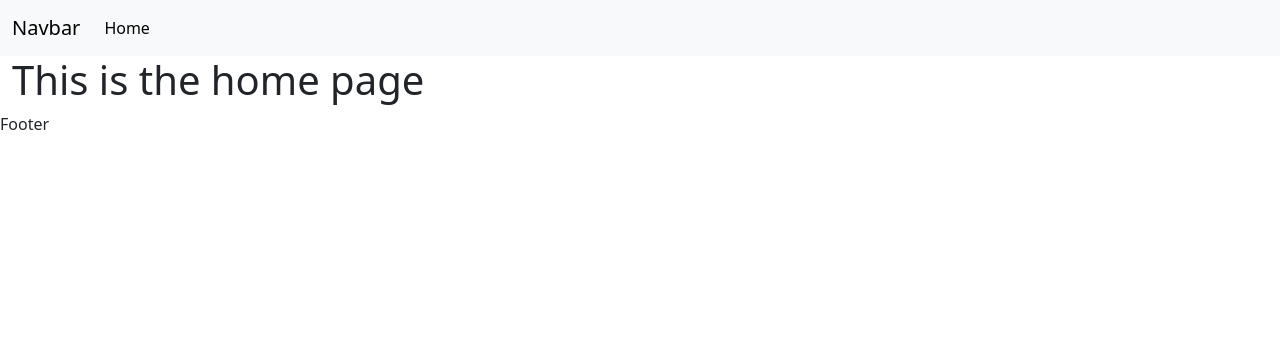
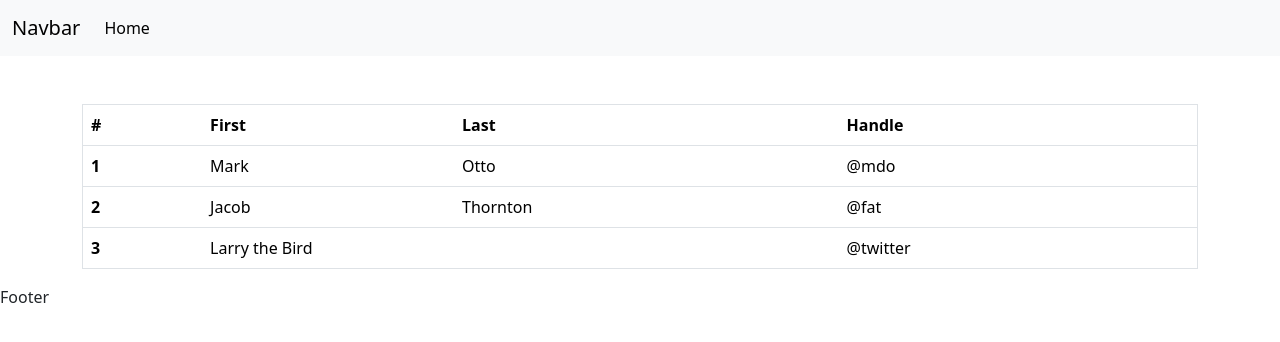
Before and after one commit to Dark-rambler/Vue-implementation, a Vue app: page / in a window 1280 px wide. Shown: the top 342 px of the page. Built offline with nearby package versions, Linux system fonts and the light colour scheme.

Commit message:
agrega la tabla, aun falta hacer el consumo de api

```diff
--- a/src/App.vue
+++ b/src/App.vue
@@ -7,7 +7,7 @@
 <template>
   <AppNavbar />
   <main>
-    <div class="container-fluid">
+    <div class="container-md">
     <RouterView />
     </div>
     <AppFooter />
--- a/src/assets/main.css
+++ b/src/assets/main.css
@@ -1,6 +1,10 @@
-@import './base.css';
+.cursor-pointer {
+  cursor: pointer;
+}
 
-#app {
+/* @import './base.css'; */
+
+/* #app {
   max-width: 1280px;
   margin: 0 auto;
   padding: 2rem;
@@ -32,4 +36,4 @@
     grid-template-columns: 1fr 1fr;
     padding: 0 2rem;
   }
-}
+} */
--- a/src/main.ts
+++ b/src/main.ts
@@ -1,4 +1,4 @@
-// import './assets/main.css'
+import './assets/main.css'
 import 'bootstrap/dist/css/bootstrap.min.css'; // Importa el CSS de Bootstrap
 import 'bootstrap/dist/js/bootstrap.bundle.min.js'; // Importa el JS de Bootstrap
 
--- a/src/views/HomeView.vue
+++ b/src/views/HomeView.vue
@@ -3,6 +3,36 @@
 
 <template>
   <main>
-    <h1>This is the home page</h1>
+    <div class=" mt-5 ">
+      <table class="table table-hover border">
+        <thead>
+          <tr>
+            <th scope="col">#</th>
+            <th scope="col">First</th>
+            <th scope="col">Last</th>
+            <th scope="col">Handle</th>
+          </tr>
+        </thead>
+        <tbody>
+          <tr class="cursor-pointer">
+            <th scope="row">1</th>
+            <td>Mark</td>
+            <td>Otto</td>
+            <td>@mdo</td>
+          </tr>
+          <tr class="cursor-pointer">
+            <th scope="row">2</th>
+            <td>Jacob</td>
+            <td>Thornton</td>
+            <td>@fat</td>
+          </tr>
+          <tr>
+            <th scope="row">3</th>
+            <td colspan="2">Larry the Bird</td>
+            <td>@twitter</td>
+          </tr>
+        </tbody>
+      </table>
+    </div>
   </main>
 </template>
```
